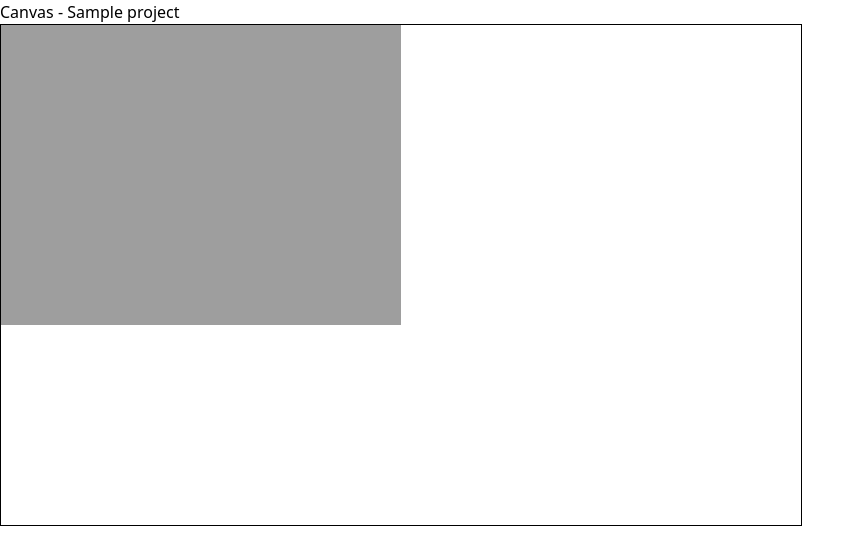
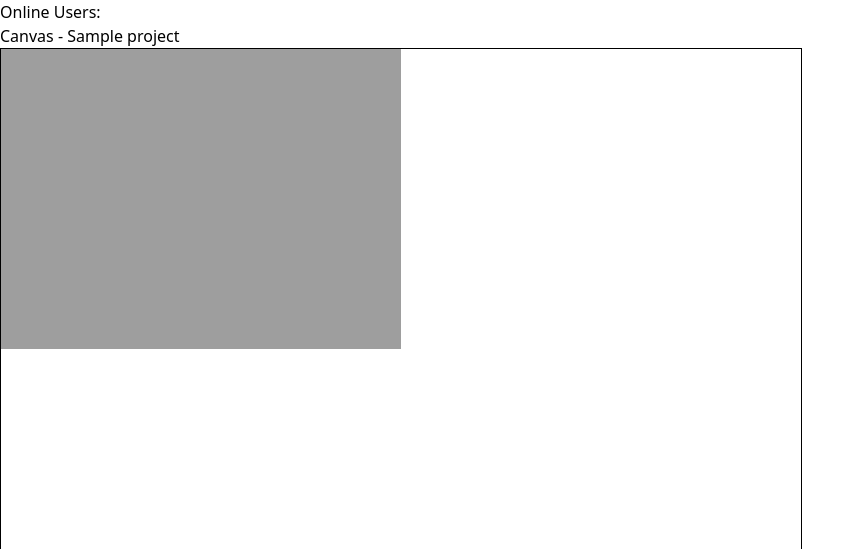
Before and after one commit to mayankjangra525/SyncSpace, a Flask app: page /project/1/canvas in a window 1280 px wide. Shown: the top 549 px of the page, without its empty margins (0-865 px from the left). Run offline with Flask 3, Linux system fonts and the light colour scheme; a user stored in the database is signed in; tables that the repository leaves empty hold one stand-in row (values such as "Sample post"); some libraries are stand-ins or nearby versions.

Commit message:
Added real time usertracking

```diff
--- a/app.py
+++ b/app.py
@@ -7,6 +7,7 @@ from flask_socketio import SocketIO, emit, join_room
 import os
 
 app = Flask(__name__)
+online_users = {}   # { project_id: { socket_id: username } }
 app.config.from_object(Config)
 socketio = SocketIO(app)
 
@@ -270,16 +271,36 @@ def add_collaborator(project_id):
 #-------------------adding socket event ---------------------------------
 @socketio.on('join')
 def handle_join(data):
-    project_id = data['project_id']
+    project_id = str(data['project_id'])
+    username = data['username']
+    sid = request.sid   # 🔥 UNIQUE SOCKET ID
+
     join_room(project_id)
 
+    if project_id not in online_users:
+        online_users[project_id] = {}
 
+    online_users[project_id][sid] = username
+
+    # Send updated list
+    users = list(online_users[project_id].values())
+    emit('update_users', users, room=project_id)
+    #--------disconnect---------
+@socketio.on('disconnect')
+def handle_disconnect():
+    sid = request.sid
+
+    for project_id in list(online_users.keys()):
+        if sid in online_users[project_id]:
+            del online_users[project_id][sid]
+
+            users = list(online_users[project_id].values())
+            emit('update_users', users, room=project_id)
+    #-----------fix real time draw-----
 @socketio.on('draw')
 def handle_draw(data):
-    project_id = data['project_id']
+    project_id = str(data['project_id'])
     emit('draw', data, room=project_id, include_self=False)
-
-
 # ------------------ RUN ------------------
 if __name__ == "__main__":
     with app.app_context():
--- a/templates/canvas.html
+++ b/templates/canvas.html
@@ -20,7 +20,8 @@
     </script>
 </head>
 <body>
-
+<h3>Online Users:</h3>
+<ul id="users"></ul>
 <h2>Canvas - {{ project.name }}</h2>
 
 <canvas id="board" width="800" height="500" style="border:1px solid black;"></canvas>
@@ -37,7 +38,7 @@ const ctx = canvas.getContext("2d");
 
 const socket = io();
 
-const projectId = "{{ project.id }}";
+const projectId = "{{ project.id }}".toString();
 
 // Join room
 socket.emit('join', { project_id: projectId });
@@ -102,4 +103,18 @@ function clearCanvas() {
     ctx.clearRect(0, 0, canvas.width, canvas.height);
     saveCanvas();
 }
+socket.emit('join', {
+    project_id: projectId,
+    username: "{{ current_user.username }}"
+});
+socket.on('update_users', function(users) {
+    const usersList = document.getElementById("users");
+    usersList.innerHTML = "";
+
+    users.forEach(user => {
+        const li = document.createElement("li");
+        li.textContent = user;
+        usersList.appendChild(li);
+    });
+});
 </script>
```
